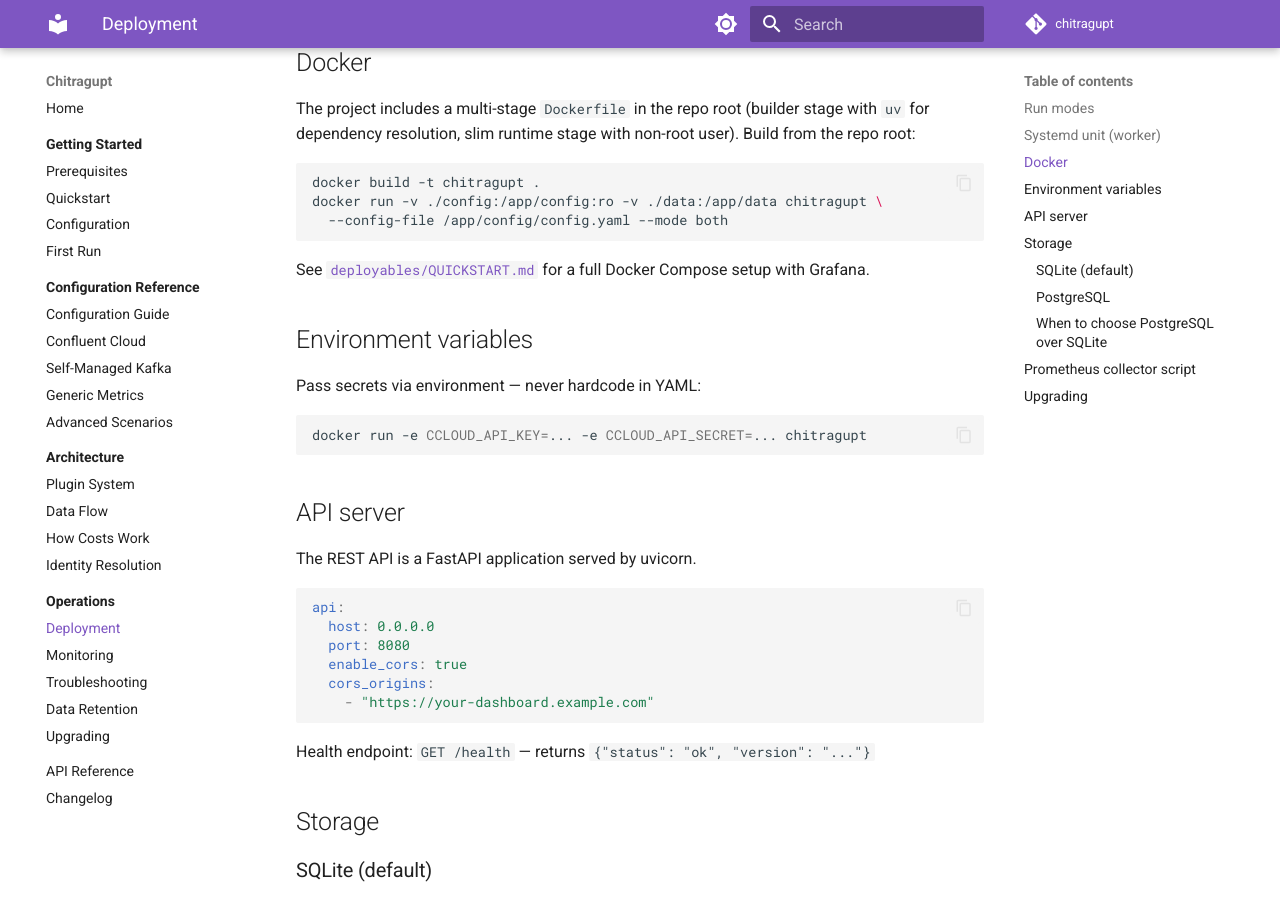
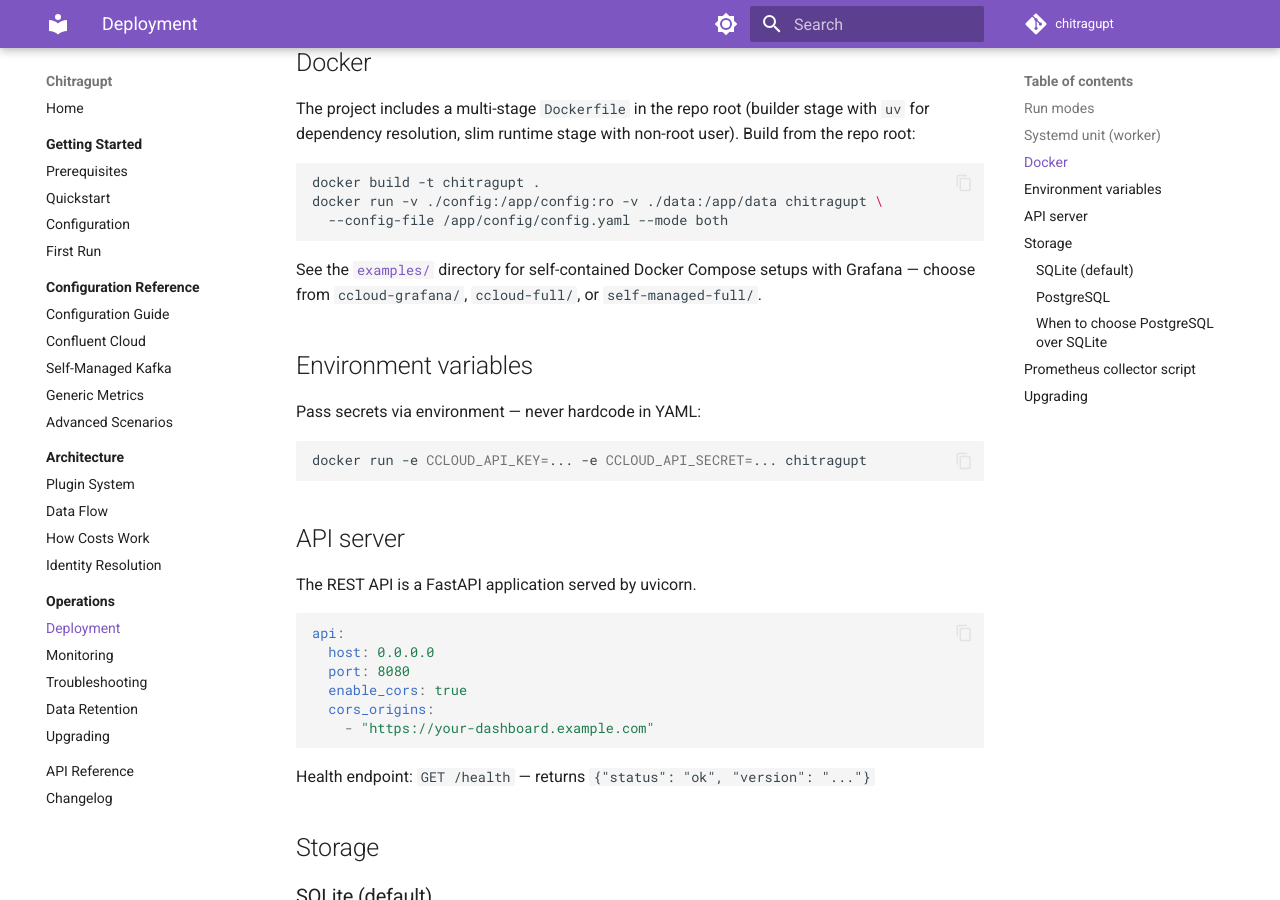
Before and after one commit to E1i2e1122/chitragupta, an MkDocs documentation site: the page built from docs/operations/deployment.md, in a window 1280 px wide and 900 px high, scrolled down 822 px. Built offline with MkDocs 1.6.1 and Material for MkDocs 9.7.7, drawn with Linux system fonts in a browser that asks for light colours; comment, search, counter and statistics services are not loaded; the version menu is left out.

Commit message:
Fix: Update docs to reference examples/ instead of deployables/QUICKSTART.md
Three documentation files still pointed to deployables/QUICKSTART.md after
the TASK-139 restructuring. Updated to link directly to examples/ directory.

````diff
--- a/docs/operations/deployment.md
+++ b/docs/operations/deployment.md
@@ -38,7 +38,7 @@ docker run -v ./config:/app/config:ro -v ./data:/app/data chitragupt \
   --config-file /app/config/config.yaml --mode both
 ```
 
-See [`deployables/QUICKSTART.md`](https://github.com/waliaabhishek/chitragupt/blob/main/deployables/QUICKSTART.md) for a full Docker Compose setup with Grafana.
+See the [`examples/`](https://github.com/waliaabhishek/chitragupt/blob/main/examples/) directory for self-contained Docker Compose setups with Grafana — choose from `ccloud-grafana/`, `ccloud-full/`, or `self-managed-full/`.
 
 ## Environment variables
 
````
Also changed, not shown: README.md (+1 -1 lines), docs/getting-started/quickstart.md (+1 -1 lines).
